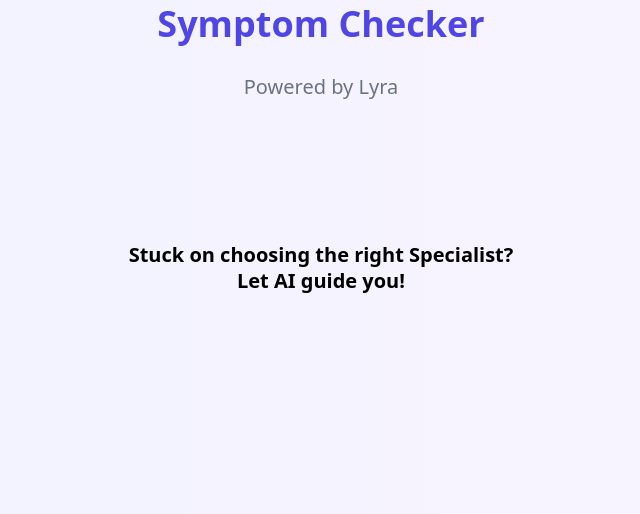
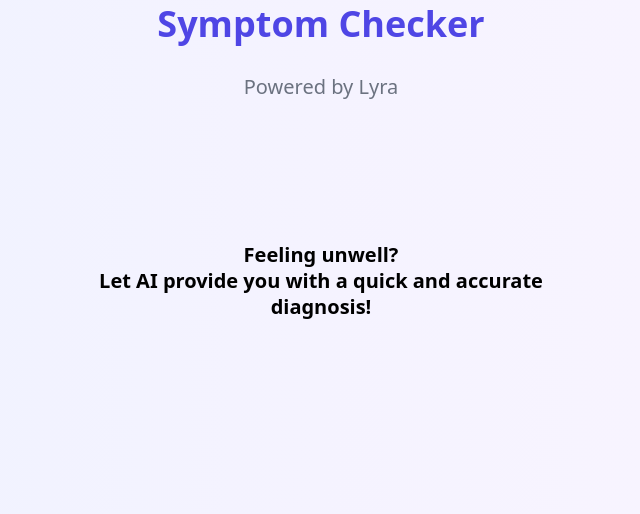
Before and after one commit to Abhijnan18/Health-Care-ChatBot, a Flask app: page /symptom_checker in a window 1280 px wide. Shown: the part 202-716 px from the top of the page, without its empty margins (319-959 px from the left). Run offline with Flask 3, Linux system fonts and the light colour scheme; the visitor is signed in with stand-in values (Sample User, id 1); some libraries are stand-ins or nearby versions.

Commit message:
minor changes to text

```diff
--- a/app/templates/symptom_checker.html
+++ b/app/templates/symptom_checker.html
@@ -110,7 +110,7 @@
             <h1 class="text-center text-4xl font-semibold leading-[52px] text-indigo-600 mt-60 md:mt-10">Symptom Checker</h1>
             <div class="text-center text-[16px] md:text-[20px] font-normal leading-[20px] md:leading-[26px] mt-[3vh] text-gray-500">Powered by Lyra</div>
             <div id="conversation" class="mt-5 mb-2 overflow-y-auto">
-                <div id="intro" class="text-center text-[20px] font-semibold leading-[26px] mt-[25%] mb-[25%] text-black">Stuck on choosing the right Specialist?<br> Let AI guide you!</div>
+                <div id="intro" class="text-center text-[20px] font-semibold leading-[26px] mt-[25%] mb-[25%] text-black">Feeling unwell?<br>Let AI provide you with a quick and accurate diagnosis!</div>
 
             </div>
 
```
